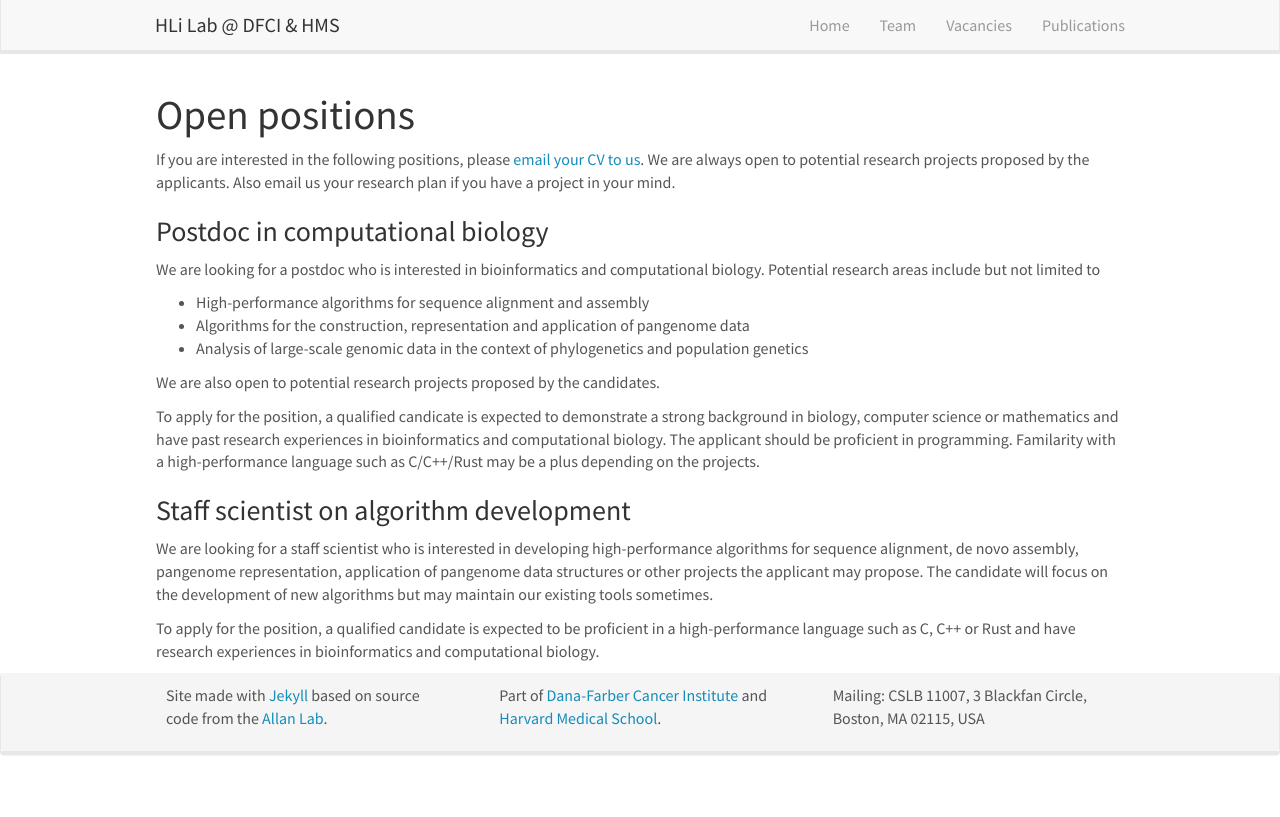
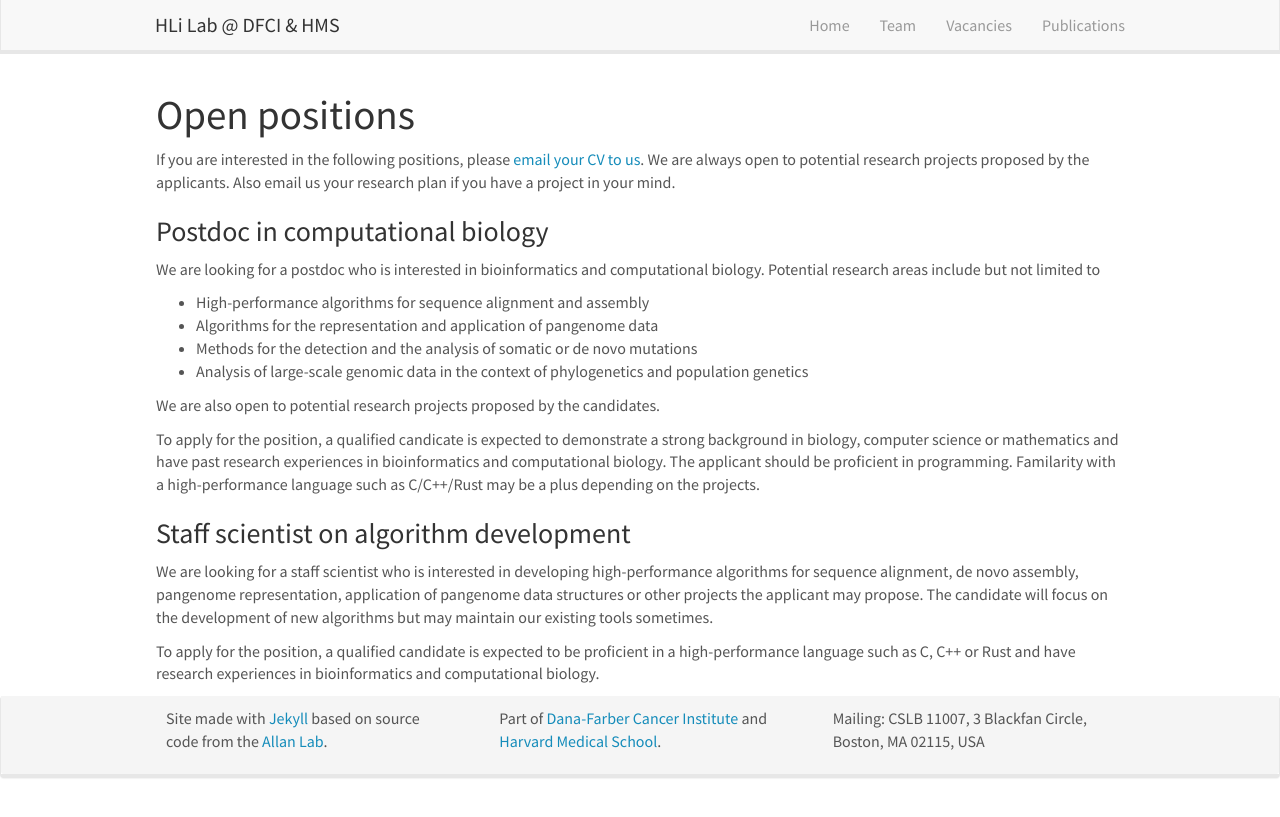
Before and after one commit to hlilab/hlilab.github.io, a Jekyll site: the page built from _pages/openings.md, in a window 1280 px wide. Shown: the top 817 px of the page. Built offline with Jekyll 4.4.1, drawn with Linux system fonts in a browser that asks for light colours; nearby versions of some CDN libraries.

Commit message:
more items

```diff
--- a/_pages/openings.md
+++ b/_pages/openings.md
@@ -19,7 +19,8 @@ We are looking for a postdoc who is interested in bioinformatics and
 computational biology. Potential research areas include but not limited to
 
 * High-performance algorithms for sequence alignment and assembly
-* Algorithms for the construction, representation and application of pangenome data
+* Algorithms for the representation and application of pangenome data
+* Methods for the detection and the analysis of somatic or de novo mutations
 * Analysis of large-scale genomic data in the context of phylogenetics and population genetics
 
 We are also open to potential research projects proposed by the candidates.
```
